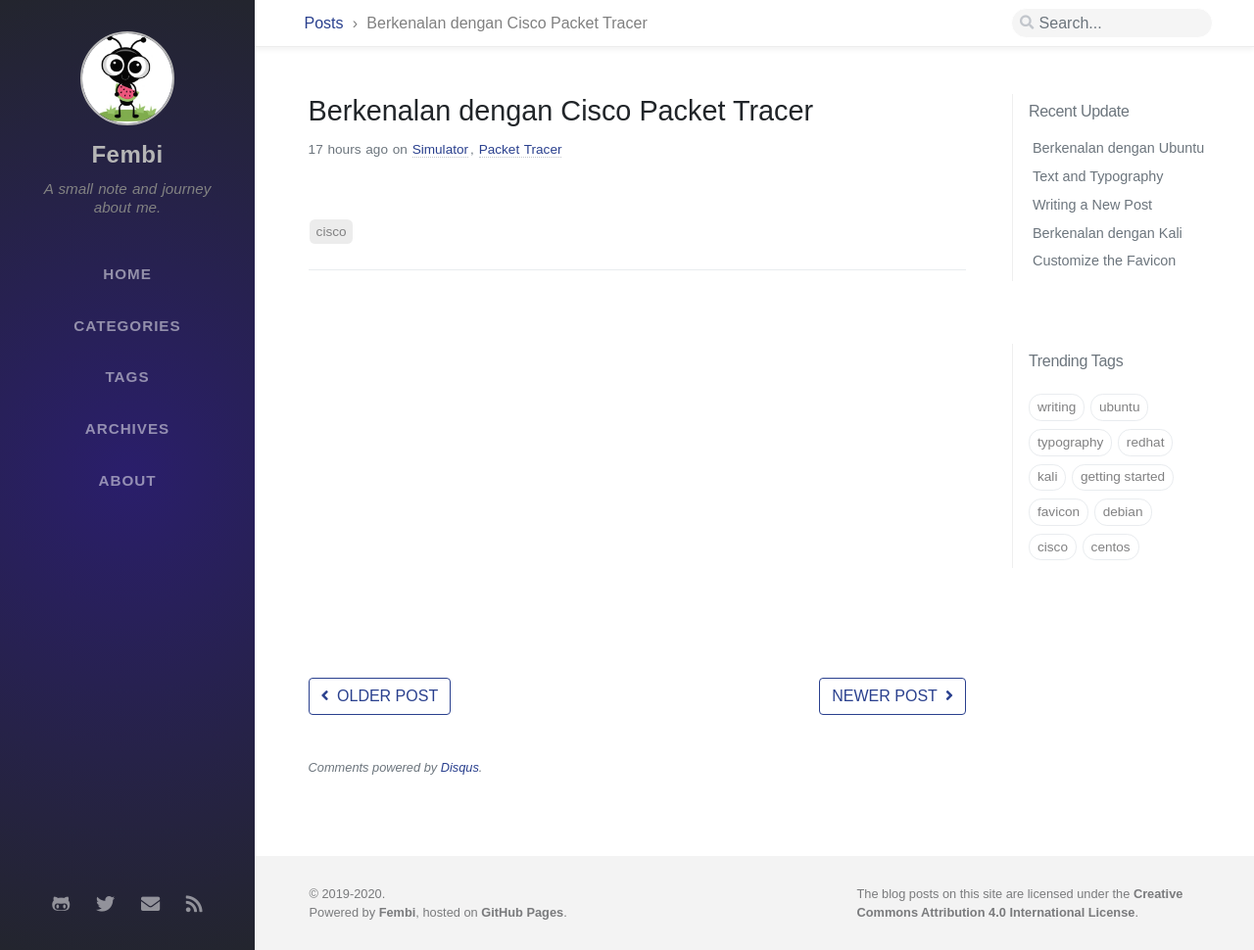
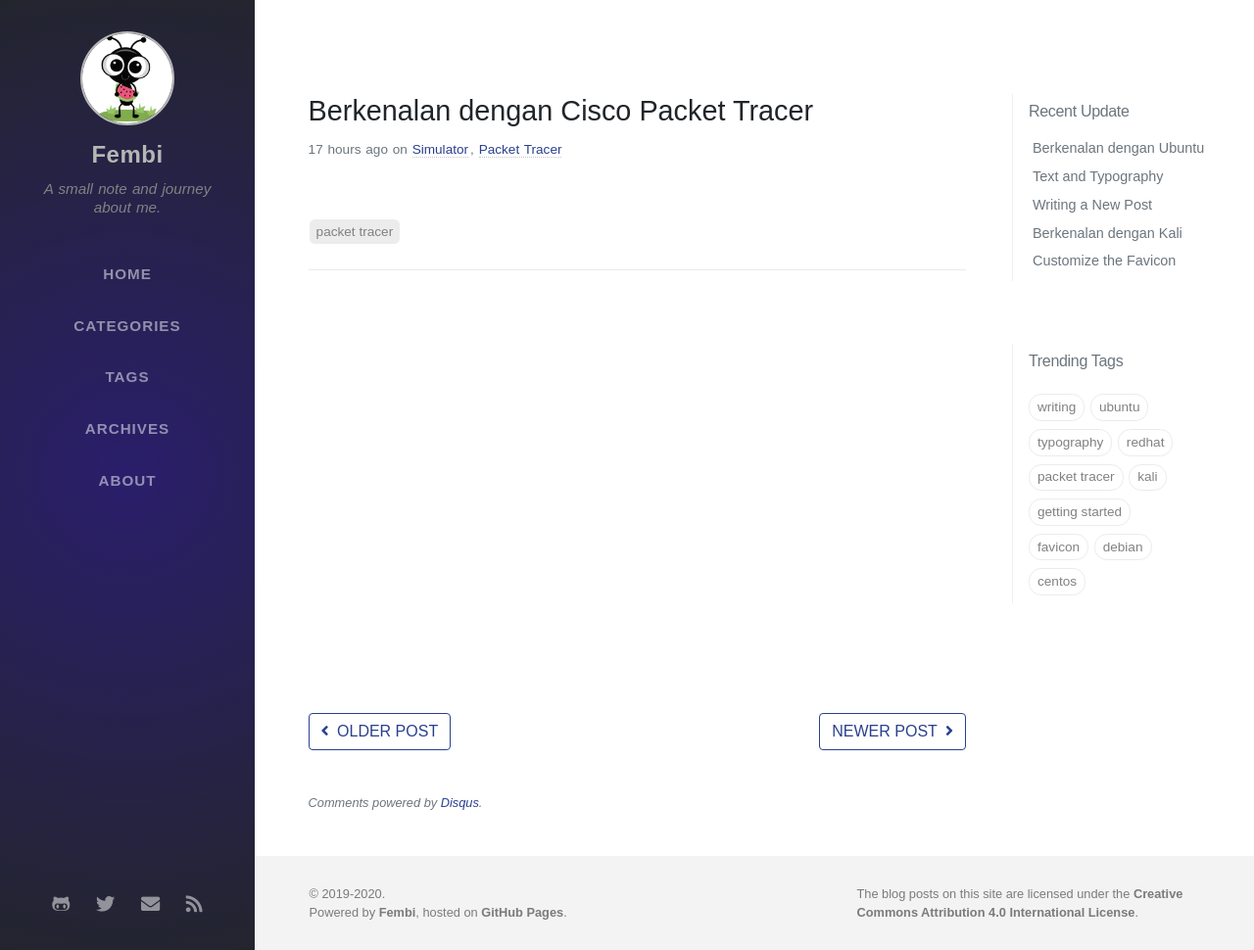
Before and after one commit to fembi/blog, a Jekyll site: the page built from _posts/2020-01-01-berkenalan-dengan-cisco-packet-tracer.md, in a window 1280 px wide and 970 px high. Shown: the whole window at 98% size. Built offline with Jekyll 4.4.1, drawn with Linux system fonts in a browser that asks for light colours; nearby versions of some CDN libraries; some web fonts are replaced; comment, search, counter and statistics services are not loaded.

Commit message:
Update from Forestry.io fembi updated _posts/2020-01-01-berkenalan-dengan-cisco-packet-tracer.md

```diff
--- a/_posts/2020-01-01-berkenalan-dengan-cisco-packet-tracer.md
+++ b/_posts/2020-01-01-berkenalan-dengan-cisco-packet-tracer.md
@@ -5,6 +5,6 @@ categories:
 - Simulator
 - Packet Tracer
 tags:
-- cisco
+- packet tracer
 
 ---
```
